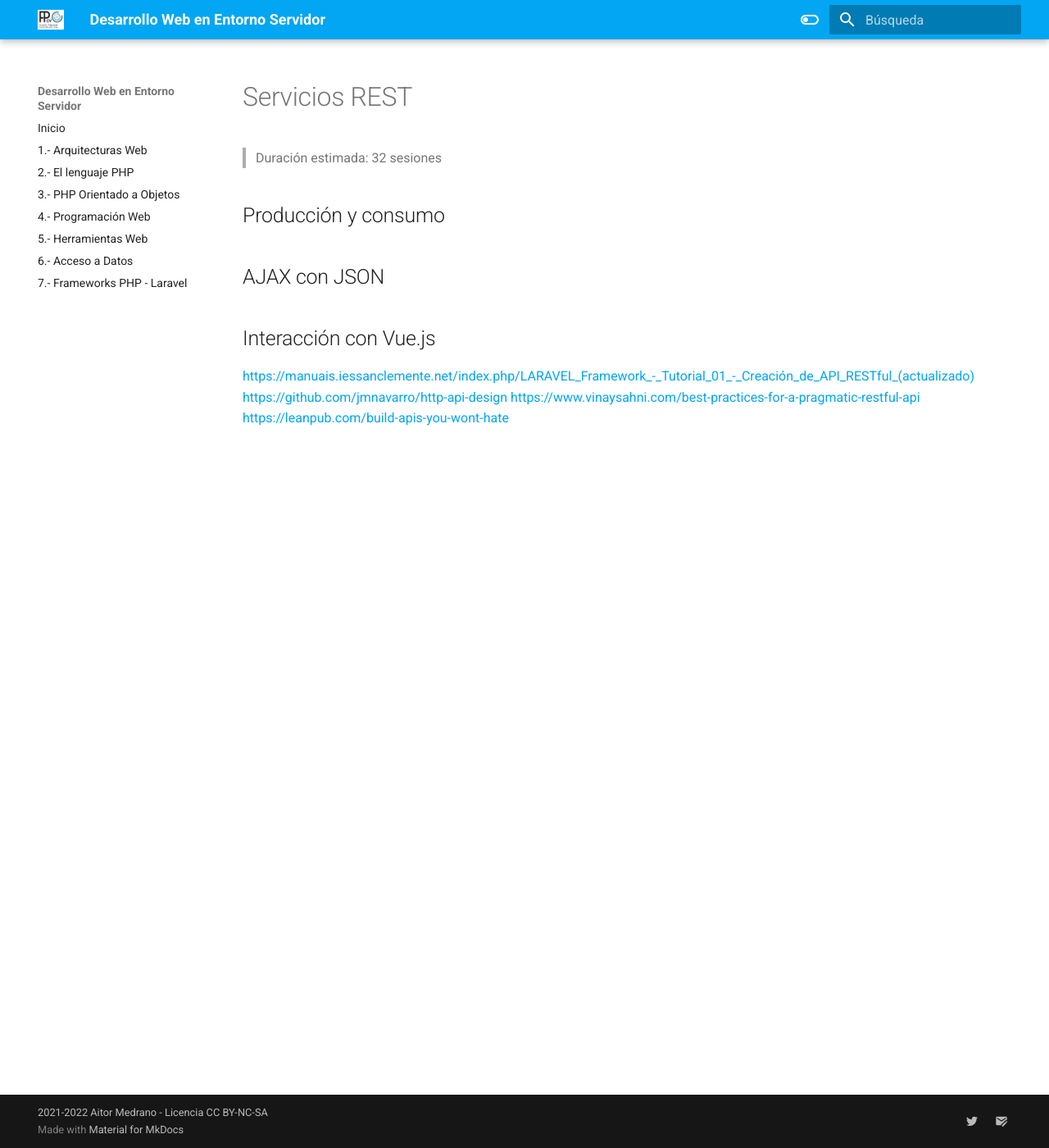
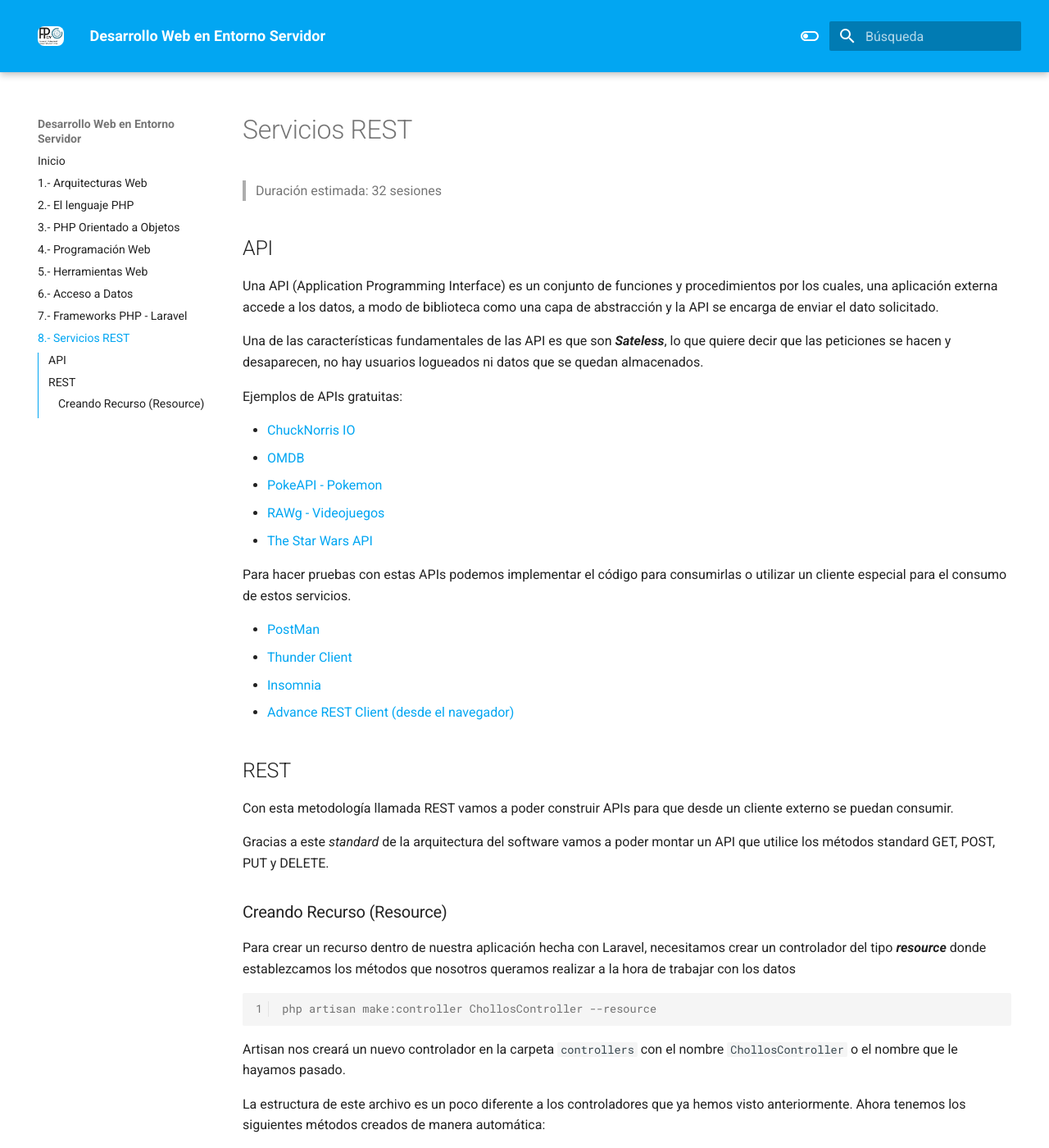
Before and after one commit to aitor-medrano/dwes2122, an MkDocs documentation site: the page built from docs/09rest.md, in a window 1280 px wide and 1400 px high. Shown: the whole window at 82% size. Built offline with MkDocs 1.6.1 and Material for MkDocs 9.7.7, drawn with Linux system fonts in a browser that asks for light colours; some of the changed text lies outside the part shown.

Commit message:
Nuevo tema Servicios REST

````diff
--- a/docs/09rest.md
+++ b/docs/09rest.md
@@ -1,7 +1,112 @@
+<style>
+    img { margin: 20px 0; border-radius: 8px; }
+
+    .alert { color: #BD1550; }
+    .warning { color: #E97F02; }
+    .success { color: #8A9B0F; }
+
+    .center { text-align: center; }
+    .right { text-align: right; }
+
+    .img-small { max-width: 200px; margin: auto; }
+    .img-medium { max-width: 400px; margin: auto; }
+    .img-large { max-width: 800px; margin: auto; }
+
+    .leyenda {
+        font-size: small;
+        margin: 10px 0;
+    }
+</style>
+
 # Servicios REST
 
 > Duración estimada: 32 sesiones
 
+## API
+
+Una API (Application Programming Interface) es un conjunto de funciones y procedimientos por los cuales, una aplicación externa accede a los datos, a modo de biblioteca como una capa de abstracción y la API se encarga de enviar el dato solicitado.
+
+Una de las características fundamentales de las API es que son ***Sateless***, lo que quiere decir que las peticiones se hacen y desaparecen, no hay usuarios logueados ni datos que se quedan almacenados.
+
+Ejemplos de APIs gratuitas:
+
+- [ChuckNorris IO](https://api.chucknorris.io/#!)
+- [OMDB](https://www.omdbapi.com/)
+- [PokeAPI - Pokemon](https://pokeapi.co/)
+- [RAWg - Videojuegos](https://rawg.io/)
+- [The Star Wars API](https://swapi.dev/)
+
+Para hacer pruebas con estas APIs podemos implementar el código para consumirlas o utilizar un cliente especial para el consumo de estos servicios.
+
+- [PostMan](https://www.postman.com/)
+- [Thunder Client](https://marketplace.visualstudio.com/items?itemName=rangav.vscode-thunder-client)
+- [Insomnia](https://insomnia.rest/download)
+- [Advance REST Client (desde el navegador)](https://chrome.google.com/webstore/detail/advanced-rest-client/hgmloofddffdnphfgcellkdfbfbjeloo?hl=es)
+
+## REST
+
+Con esta metodología llamada REST vamos a poder construir APIs para que desde un cliente externo se puedan consumir.
+
+Gracias a este *standard* de la arquitectura del software vamos a poder montar un API que utilice los métodos standard GET, POST, PUT y DELETE.
+
+### Creando Recurso (Resource)
+
+Para crear un recurso dentro de nuestra aplicación hecha con Laravel, necesitamos crear un controlador del tipo ***resource*** donde establezcamos los métodos que nosotros queramos realizar a la hora de trabajar con los datos
+
+```console
+php artisan make:controller ChollosController --resource
+```
+
+Artisan nos creará un nuevo controlador en la carpeta `controllers` con el nombre `ChollosController` o el nombre que le hayamos pasado.
+
+La estructura de este archivo es un poco diferente a los controladores que ya hemos visto anteriormente. Ahora tenemos los siguientes métodos creados de manera automática:
+
+- `index()` normalmente para listar, en nuestro caso los chollos
+- `create()` para crear plantillas (no lo vamos a usar)
+- `store()` para guardar los datos que pasemos a la API
+- `update()` para actualizar un dato ya existente en la BDD
+- `delete()` para eliminar un dato ya existente en la BDD
+
+En el caso de devolver un listado con todos los chollos, lo primero que debemos hacer es importar nuestro modelo Chollo.
+
+```php
+<?php
+
+use App\Models\Chollo;
+```
+
+Y como hemos ido haciendo en controladores anteriores, necesitamos hacer la consulta apropiada para devolver todos los chollos. <span class="alert">**CUIDADO CON EL RETURN**</span> porque ahora no estamos devolviendo una vista sino un array de datos en formato JSON.
+
+```php
+<?php
+
+public function index()
+{
+    $chollos = Chollo::all();
+    return $chollos;
+}
+```
+
+El último paso sería configurar el archivo de rutas, pero en este caso <span class="warning">**el archivo de rutas de la api se llama `api.php`**</span>
+
+```php
+<?php
+// estamos en ▓▓▓ api.php
+use App\Http\Controllers\ChollosController;
+use Illuminate\Http\Request;
+use Illuminate\Support\Facades\Route;
+
+Route::get('/chollos', [ ChollosController::class, 'index' ]);
+```
+
+Una vez hecho ésto, debemos poner en marcha nuestro servidor.
+
+```console
+php artisan serve
+```
+
+Ahora ya podemos usar el Postman o cualquier cliente de la misma índole para testear nuestra API a través de la URL de nuestro servidor `http://127.0.0.1:8000/api/chollos`
+<!--
 ## Producción y consumo
 
 ## AJAX con JSON
@@ -11,4 +116,4 @@
 <https://manuais.iessanclemente.net/index.php/LARAVEL_Framework_-_Tutorial_01_-_Creación_de_API_RESTful_(actualizado)>
 <https://github.com/jmnavarro/http-api-design>
 <https://www.vinaysahni.com/best-practices-for-a-pragmatic-restful-api>
-<https://leanpub.com/build-apis-you-wont-hate>
+<https://leanpub.com/build-apis-you-wont-hate> -->
--- a/mkdocs.yml
+++ b/mkdocs.yml
@@ -12,7 +12,7 @@
   - "6.- Acceso a Datos": "06accesoDatos.md"
   - "7.- Frameworks PHP - Laravel": "07frameworks.md"
   # - "8.- Uso avanzado de Frameworks": "08frameworks2.md"
-  # - "9.- Servicios REST": "09rest.md"
+  - "8.- Servicios REST": "09rest.md"
 
 theme:
   language: es
````
Also changed, not shown: docs/planning.md (+12 -12 lines).
